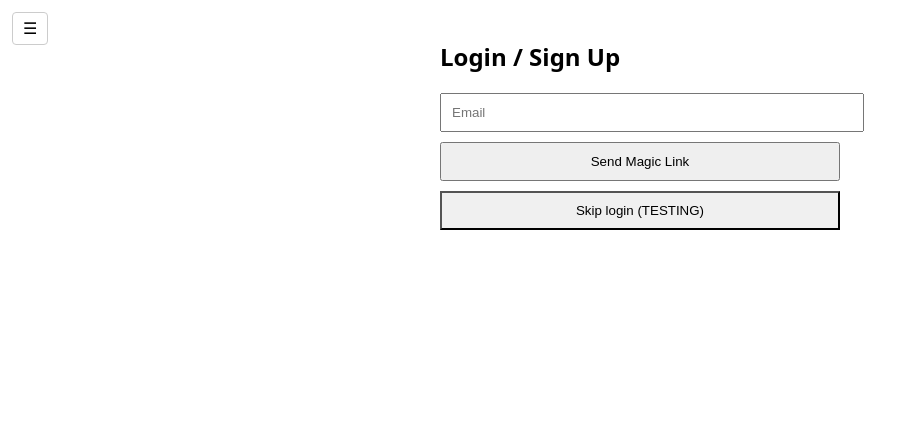
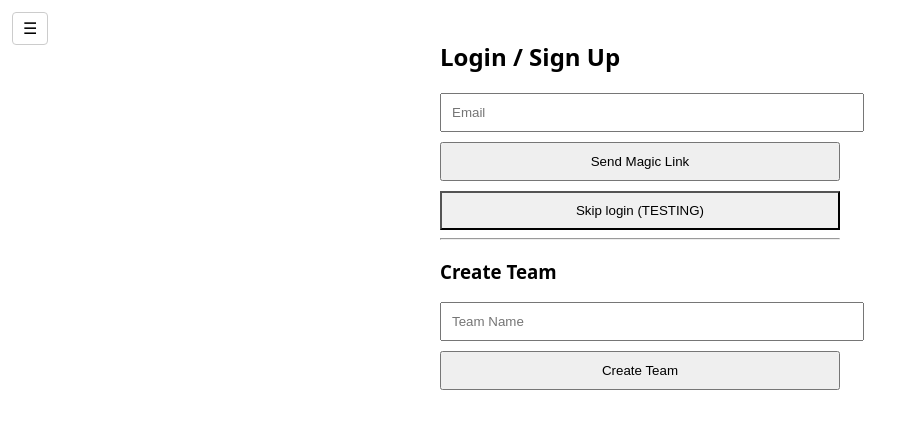
Before and after one commit to GROGAMING/ScaleGymTracker, a Next.js app: page /login in a window 1280 px wide. Shown: the top 428 px of the page, without its empty margins (0-915 px from the left). Built offline with nearby package versions, Linux system fonts and the light colour scheme; no server answers.

Commit message:
Add create team flow on login

```diff
--- a/src/app/api/admin/create-team/route.ts
+++ b/src/app/api/admin/create-team/route.ts
@@ -3,7 +3,7 @@ import { NextResponse } from "next/server";
 import { createRouteHandlerClient } from "@supabase/auth-helpers-nextjs";
 
 function generateJoinCode() {
-  return Math.random().toString(36).substring(2, 8).toUpperCase();
+  return Math.random().toString(36).substring(2, 10).toUpperCase();
 }
 
 export async function POST(req: Request) {
@@ -13,7 +13,10 @@ export async function POST(req: Request) {
     data: { session },
   } = await supabase.auth.getSession();
 
-  if (!session) {
+  const cookieStore = cookies();
+  const isDev = cookieStore.get('dev_mode')?.value === '1';
+
+  if (!session && !isDev) {
     return NextResponse.json({ error: "Unauthorized" }, { status: 401 });
   }
 
@@ -52,7 +55,8 @@ export async function POST(req: Request) {
     return NextResponse.json({ error: teamErr.message }, { status: 500 });
   }
 
-  // Add creator as admin
+  // Add creator as admin if session exists
+  if (session) {
     const { error: memberErr } = await supabase
       .from("team_members")
       .insert({ team_id: team.id, user_id: session.user.id, role: "admin" });
@@ -69,6 +73,7 @@ export async function POST(req: Request) {
     if (profileErr) {
       return NextResponse.json({ error: profileErr.message }, { status: 500 });
     }
+  }
 
-  return NextResponse.json({ team, joinCode });
+  return NextResponse.json({ teamId: team.id, joinCode });
 }
--- a/src/app/login/page.tsx
+++ b/src/app/login/page.tsx
@@ -8,6 +8,9 @@ import { DEV_BYPASS, isDevMode, setDevUser, getActiveTeamId } from "@/lib/devAut
 export default function LoginPage() {
   const [email, setEmail] = useState("");
   const [message, setMessage] = useState("");
+  const [teamName, setTeamName] = useState("");
+  const [joinCode, setJoinCode] = useState("");
+  const [createdTeamId, setCreatedTeamId] = useState("");
   const router = useRouter();
 
   useEffect(() => {
@@ -30,6 +33,29 @@ export default function LoginPage() {
     document.cookie = "dev_mode=1; path=/; samesite=lax";
     document.cookie = "active_team_id=d18014dc-bba2-4980-be27-bdd1fa45f58c; path=/; samesite=lax";
     window.location.assign("/");
+  };
+
+  const handleCreateTeam = async () => {
+    try {
+      const res = await fetch('/api/admin/create-team', {
+        method: 'POST',
+        headers: { 'Content-Type': 'application/json' },
+        body: JSON.stringify({ name: teamName })
+      });
+      const data = await res.json();
+      if (res.ok) {
+        setJoinCode(data.joinCode);
+        setCreatedTeamId(data.teamId);
+        if (isDevMode()) {
+          localStorage.setItem('active_team_id', data.teamId);
+          router.replace('/');
+        }
+      } else {
+        setMessage(data.error);
+      }
+    } catch (err) {
+      setMessage('Error creating team');
+    }
   };
 
   const handleSubmit = async (e: React.FormEvent) => {
@@ -71,6 +97,22 @@ export default function LoginPage() {
       >
         Skip login (TESTING)
       </button>
+      <hr />
+      <h3>Create Team</h3>
+      <input
+        type="text"
+        placeholder="Team Name"
+        value={teamName}
+        onChange={(e) => setTeamName(e.target.value)}
+        style={{ width: "100%", padding: 10, marginBottom: 10 }}
+      />
+      <button onClick={handleCreateTeam} style={{ width: "100%", padding: 10 }}>Create Team</button>
+      {joinCode && (
+        <div>
+          <p>Join Code: {joinCode} <button onClick={() => navigator.clipboard.writeText(joinCode)}>Copy</button></p>
+          <p>Team ID: {createdTeamId}</p>
+        </div>
+      )}
       {message && <p>{message}</p>}
     </div>
   );
```
Lines whose indentation alone changed are shown as unchanged.
